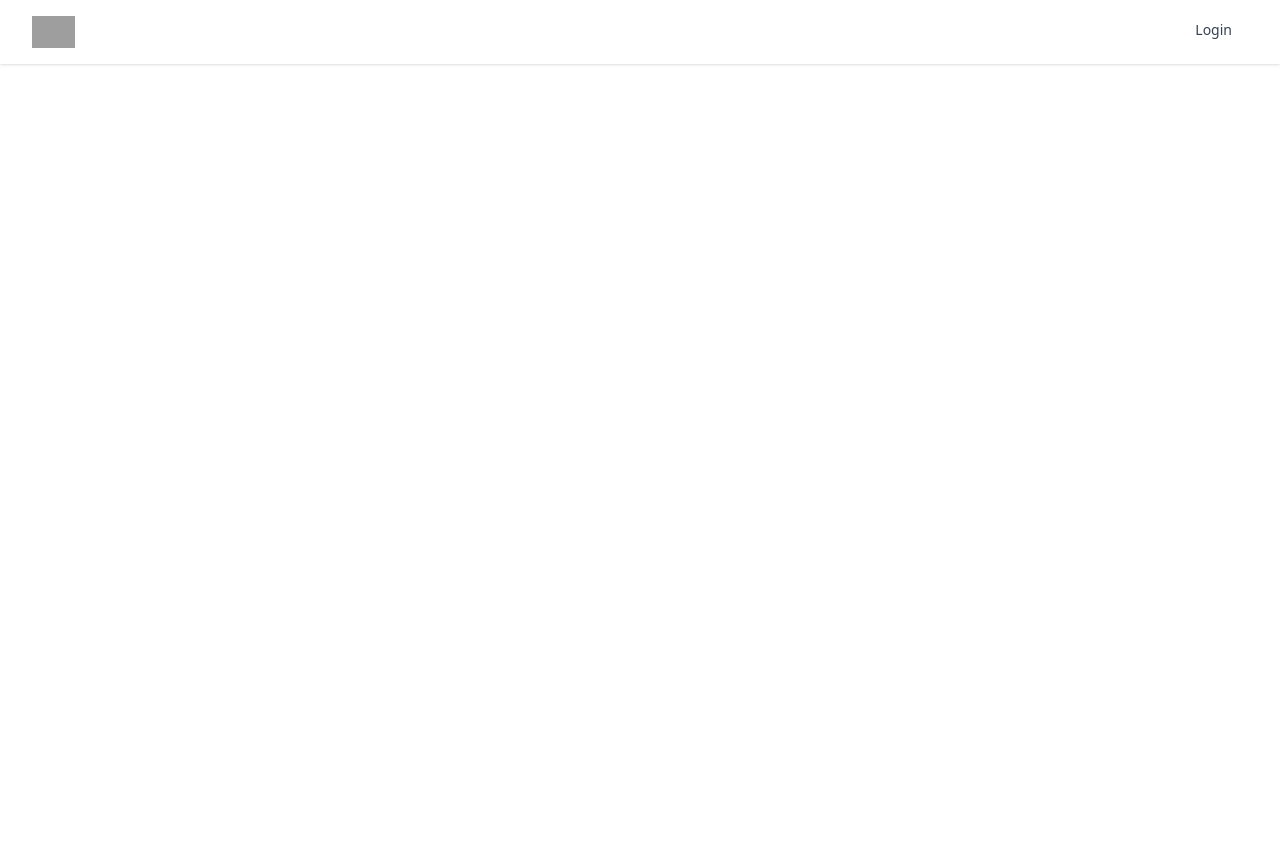
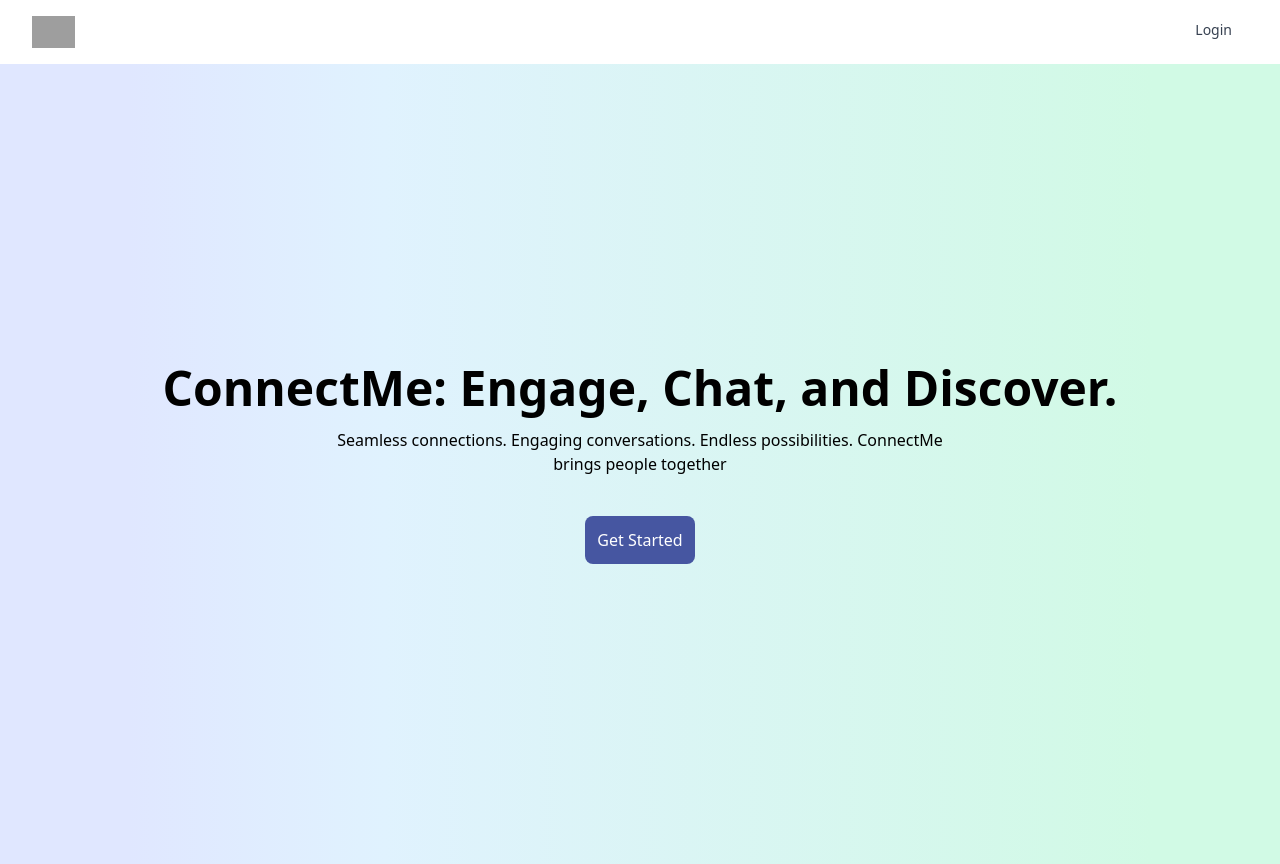
Before and after one commit to itsankitverma/firebase-chat-app, a Next.js app: page / in a window 1280 px wide. Before the commit the page ends 800 px from the top, so only its background shows below. Built offline with nearby package versions, Linux system fonts and the light colour scheme; no server answers; grey boxes are pictures that could not be loaded.

Commit message:
added index contents

```diff
--- a/pages/index.tsx
+++ b/pages/index.tsx
@@ -4,9 +4,14 @@ import useFirebase from "@/lib/useFirebase";
 import IndexPlaceholder from "@/components/indexPlaceholder";
 
 const Index = () => {
-  const { user } = useFirebase();
+  const { user, handleSignInWithGoogle } = useFirebase();
   return (
-    <div className="flex ">
+    <div
+      className={`flex ${
+        !user &&
+        "bg-gradient-to-r from-indigo-100 from-10% via-sky-100 via-30% to-emerald-100 to-90% h-screen"
+      }`}
+    >
       {user && (
         <div className="flex w-full">
           <div>
@@ -22,6 +27,25 @@ const Index = () => {
           </div>
         </div>
       )}
+      {!user && (
+        <div className="flex flex-col justify-center gap-10 items-center w-full py-28 md:py-40">
+          <div className="flex flex-col justify-center items-center gap-4 w-full px-2 text-center">
+            <h1 className="text-2xl md:text-5xl font-bold">
+              ConnectMe: Engage, Chat, and Discover.
+            </h1>
+            <p className="md:w-[40rem] text-center">
+              Seamless connections. Engaging conversations. Endless
+              possibilities. ConnectMe brings people together
+            </p>
+          </div>
+          <button
+            onClick={() => handleSignInWithGoogle()}
+            className="p-3 bg-[#4656A1] text-white rounded-lg"
+          >
+            Get Started
+          </button>
+        </div>
+      )}
     </div>
   );
 };
```
